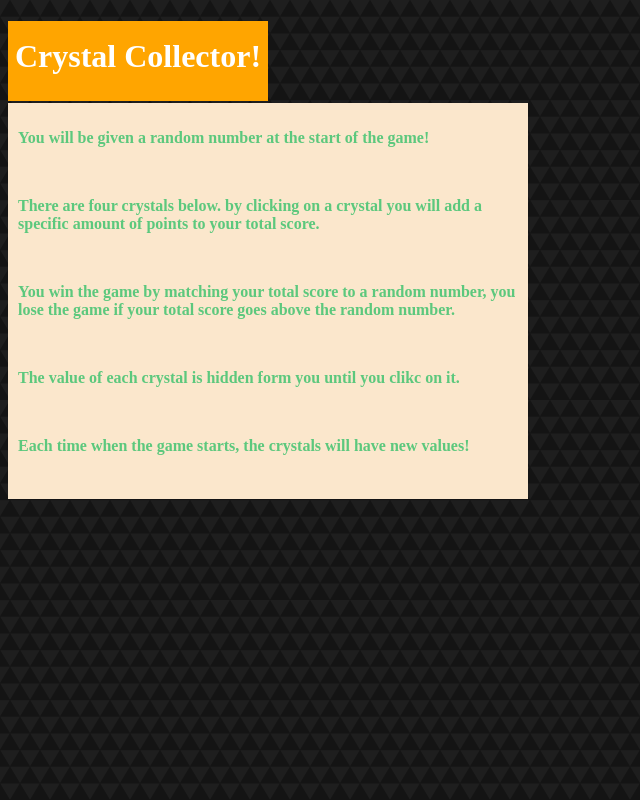
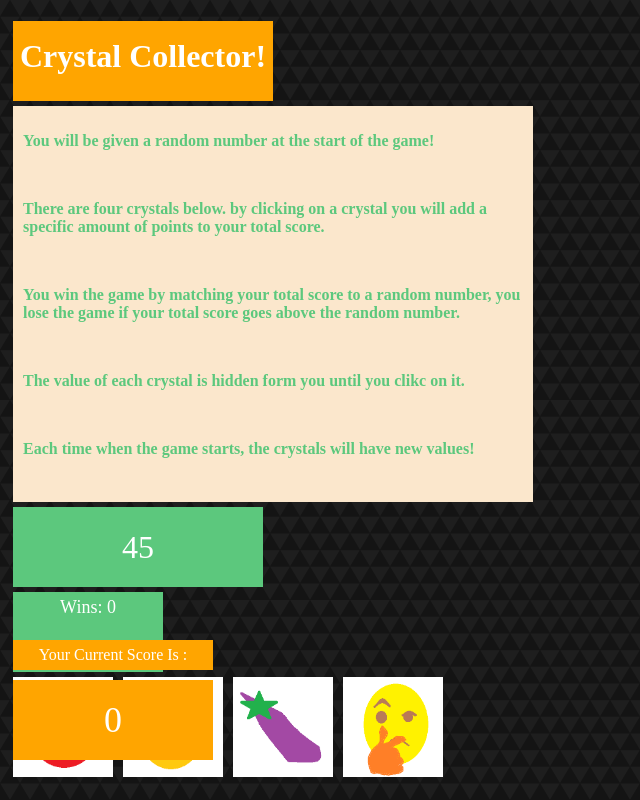
Before and after one commit to RubTheBuddha/week-4-game, a plain HTML site: page index.html in a window 1280 px wide. Shown: the whole page, without its empty margins (0-640 px from the left). Drawn offline with nearby package versions, Linux system fonts and the light colour scheme.

Commit message:
Finished

```diff
--- a/assets/style.css
+++ b/assets/style.css
@@ -10,6 +10,7 @@ h1 {
 	line-height: 70px;
 	text-align: center;
 	margin-bottom: 2px;
+	margin-left: 5px;
 }
 
 #rules {
@@ -18,3 +19,65 @@ h1 {
 	width: 500px;
 	font-weight:bold;
 	padding: 10px;
+	margin-left: 5px;
+	margin-top: 5px;
+}
+
+#goal {
+	background-color: #5cc87d;
+	color:white;
+	text-align: center;
+	line-height: 80px;
+	width: 250px;
+	height: 80px;
+	font-size: 32px;
+	margin-left: 5px;
+	margin-top: 5px;
+}
+
+#win-lose {
+	background-color: #5cc87d;
+	color:white;
+	text-align: center;
+	line-height: 30px;
+	width: 150px;
+	height: 80px;
+	font-size: 18px;
+	margin-left: 5px;
+}
+
+
+img {
+	height:100px;
+	width:100px;
+	float: left;
+	margin: 5px;
+}
+
+#info {
+	background-color: orange;
+    width: 200px;
+    height: 30px;
+    position: absolute;
+    color: white;
+    margin-left: 5px;
+    bottom: 130px;
+    line-height: 30px;
+    text-align: center;
+}
+#win-lose p {
+	margin-top: 5px;
+}
+
+#points {
+	background-color: orange;
+    width: 200px;
+    height: 80px;
+    position: absolute;
+    color: white;
+    margin-left: 5px;
+    bottom: 40px;
+    line-height: 80px;
+    text-align: center;
+    font-size: 36px;
+}
--- a/index.html
+++ b/index.html
@@ -4,7 +4,8 @@
 	<title>Crystal Game</title>
 
 	<link rel="stylesheet" type="text/css" href="assets/style.css">
-	<script src="jquery-3.2.1.min.js"></script>
+	<script type="text/javascript" src="https://cdnjs.cloudflare.com/ajax/libs/jquery/3.2.1/jquery.min.js"></script>
+
 
 
 
@@ -27,14 +28,99 @@
 
 
 		</div>
-		<div id="goal"></div>
-		<div id="win-lose"></div>
-		<div id="crystal1"></div>
-		<div id="crystal2"></div>
-		<div id="crystal3"></div>
-		<div id="crystal4"></div>
-		<div id="score"></div>
+		<div id="goal">39</div>
+		<div id="win-lose"><p>Wins: 0 </p> <p>Losses: 0 </p></div>
+		<div id="crystalSlot1"><img id="crystal1" src="assets/amgr.png"></div>
+		<div id="crystalSlot2"><img id="crystal2" src="assets/lul.png"></div>
+		<div id="crystalSlot3"><img id="crystal3" src="assets/thiccplant.png"></div>
+		<div id="crystalSlot4"><img id="crystal4" src="assets/thonk.png"></div>
+		<div id="info">Your Current Score Is :</div>
+		<div id="points">0</div>
+
+<script type="text/javascript">
+
+var crystalClick1 = Math.floor((Math.random() * 10) + 1);
+var crystalClick2 = Math.floor((Math.random() * 10) + 1);
+var crystalClick3 = Math.floor((Math.random() * 10) + 1);
+var crystalClick4 = Math.floor((Math.random() * 10) + 1);
+var goal = Math.floor((Math.random() * 20) + 30);
+var points = 0;  // add func points +
 
 
+var wins ="";
+var losses= "";
+
+
+ // Create click events for crytals that displays the value and adds it to
+ function startGame(){
+ 	crystalClick1;
+ 	crystalClick2;
+ 	crystalClick3;
+ 	crystalClick4;
+ 	$("#goal").html(goal)
+ 	points = 0;
+
+
+ console.log(goal);
+console.log(crystalClick1)
+console.log(crystalClick2);
+console.log(crystalClick3);
+console.log(crystalClick4);
+ }
+
+ if (points == goal) {
+	alert("You win!");
+}
+
+if (points > goal) {
+	alert("You Lose");
+}
+
+ $("#crystalSlot1").click(function(){
+ 	points = points + crystalClick1;
+ 	$("#points").html(points);
+ 	console.log(points);
+
+ });
+
+$("#crystalSlot2").click(function(){
+    points = points + crystalClick2;
+ 	$("#points").html(points);
+ 	console.log(points);
+});
+
+$("#crystalSlot3").click(function(){
+    points = points + crystalClick3;
+ 	$("#points").html(points);
+ 	console.log(points);
+});
+
+$("#crystalSlot4").click(function(){
+    points = points + crystalClick4;
+ 	$("#points").html(points);
+ 	console.log(points);
+
+});
+
+if (points == goal) {
+	win++;
+	alert("WE GOT A WINNER!!");
+	startGame();
+}
+
+if(points > goal) {
+	losses++;
+	alert("LOOOOOOOSER");
+	startGame();
+
+
+}
+
+
+
+startGame();
+
+
+</script>
 </body>
 </html>
```
Also changed, not shown: assets/game.js (+77 -0 lines), assets/amgr.png (added), assets/lul.png (added), assets/thiccplant.png (added), assets/thonk.png (added).
